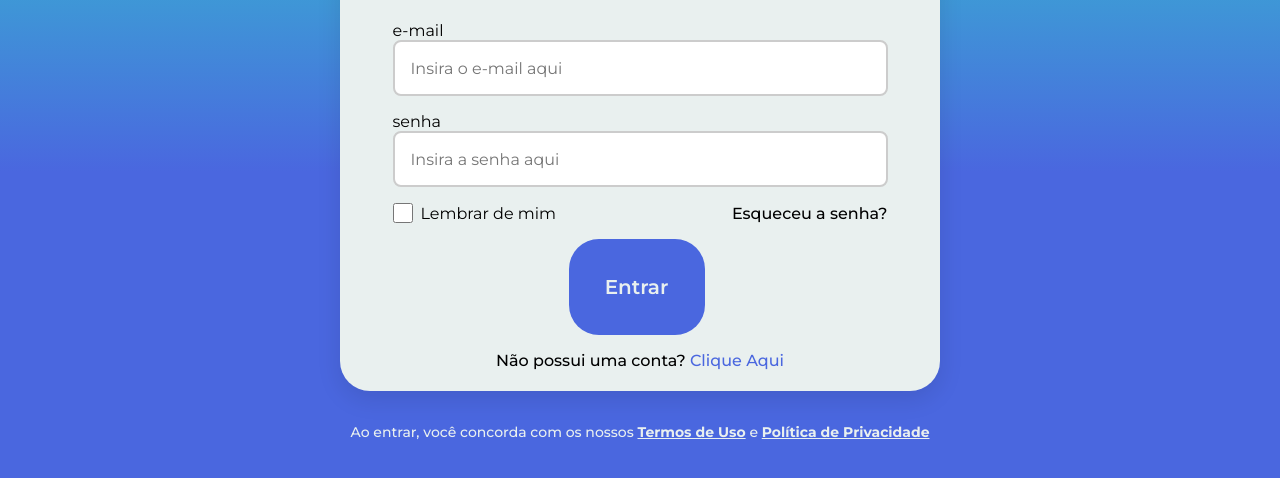
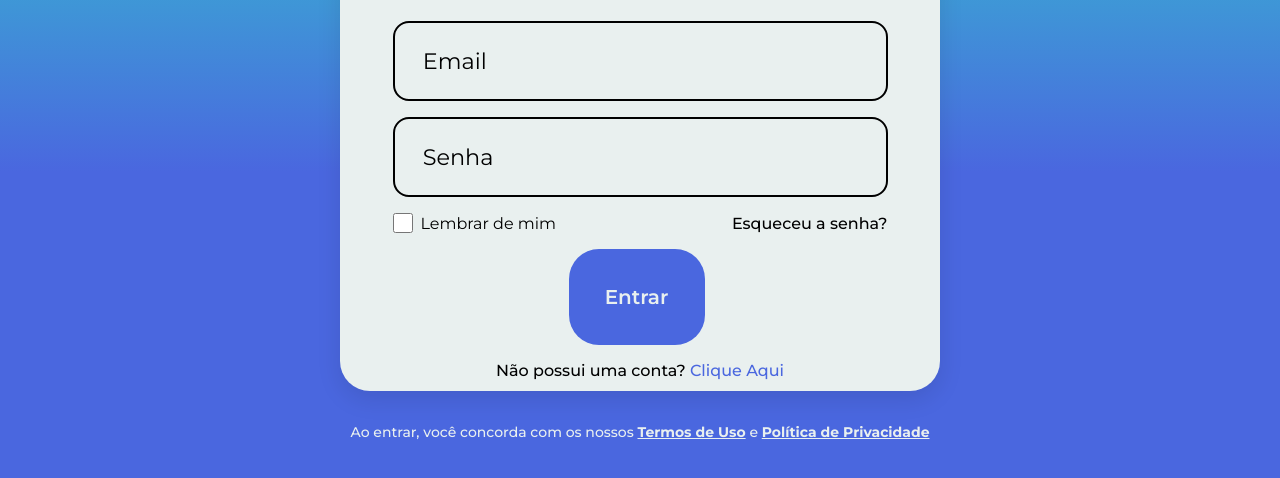
Before and after one commit to Feentzs/projetobibliotecaaa, a plain HTML site: page index.html in a window 1280 px wide. Shown: the part 284-762 px from the top of the page. Drawn offline with Linux system fonts and the light colour scheme.

Commit message:
Mudança tela login

```diff
--- a/css/style.css
+++ b/css/style.css
@@ -37,7 +37,7 @@ body {
 }
 
 .logo {
-  align-self: flex-center;
+  align-self: center;
   margin-bottom: 1rem;
   height: 40px;
 }
@@ -47,38 +47,79 @@ body {
   font-weight: 700;
   margin-bottom: 2rem;
   margin-right: 10rem;
-
 }
 
 .welcome .highlight {
   text-decoration: underline wavy #2FD6CB;
   text-underline-offset: 12%;
-  text-decoration-thickness:11%;
+  text-decoration-thickness: 11%;
 }
 
-
-
-/* ===== Textfields ===== */
-.textfield {
-  width: 495px;
-  margin-bottom: 1rem;
+/* ===== Textfields Material Design ===== */
+.input-contain{
+    position: relative;
+    margin-bottom: 2rem; /* Adiciona espaçamento */
+    width: 495px; /* Largura do seu design */
+    margin-bottom: 1rem;
 }
 
-.textfield input {
-  width: 100%;
-  height: 56px;
-  padding: 0 1rem;
-  border: 2px solid #ccc;
-  border-radius: 8px;
-  font-size: 16px;
-  font-family: "Montserrat", sans-serif;
-  outline: none;
-  transition: border 0.2s ease, box-shadow 0.2s ease;
+/* Input field */
+input{
+    height: 5rem;
+    width: 100%; /* Usa largura total do container */
+    border: 2px solid black;
+    border-radius: 1rem;
+    padding: 0 1.2rem; /* Espaçamento interno */
+    font-size: 1.4rem;
+    background-color: #E9F0EF;
 }
 
-.textfield input:focus {
-  border-color: #4A67DF;
+input:focus{
+    outline: none;
+    border-color: #4A67DF; /* Cor do tutorial */
+}
 
+/* Texto placeholder animado */
+.placeholder-text{
+    position: absolute;
+    top: 0;
+    bottom: 0;
+    left: 0;
+    right: 0;
+    border: 3px solid transparent;
+    background-color: transparent;
+    pointer-events: none; /* Permite clicar no input */
+    display: flex;
+    align-items: center;
+    padding: 0 1.2rem; /* Mesmo padding do input */
+    font-size: 1.4rem;
+}
+
+.text{
+    font-size: 1.4rem;
+    padding: 0 0.5rem;
+    background-color: #E9F0EF;
+    color: black;
+    transform: translate(0);
+    transition: transform 0.15s ease-out,
+                font-size 0.15s ease-out,
+                background-color 0.2s ease-out,
+                color 0.15s ease-out;
+}
+
+/* Efeito quando o input está em foco OU tem valor */
+input:focus + .placeholder-text .text,
+:not(input[value=""]) + .placeholder-text .text {
+    background-color: #E9F0EF;
+    font-size: 1.1rem;
+    color: black;
+    transform: translate(0, -170%);
+}
+
+/* Cor específica para o estado de foco */
+input:focus + .placeholder-text .text {
+    border-color: #4A67DF;
+    color: #4A67DF;
 }
 
 /* ===== Checkbox ===== */
--- a/index.html
+++ b/index.html
@@ -6,15 +6,10 @@
   <title>Login - BiblioTec</title>
   <link rel="icon" href="images/logosemtxt.svg">
   <link rel="stylesheet" href="css/style.css">
-
-  <!-- Fonte Montserrat -->
   <link href="https://fonts.googleapis.com/css2?family=Montserrat:wght@400;500;600;700&display=swap" rel="stylesheet">
-
 </head>
 <body>
-  <!-- Fundo -->
   <div class="login-container">
-    <!-- Card branco -->
     <div class="login-card">
       <img src="images/logo.svg" alt="BiblioTec Logo" class="logo">
 
@@ -24,14 +19,20 @@
       </h1>
 
       <form class="form">
-  <div class="textfield">
-    e-mail
-    <input type="email" required placeholder="Insira o e-mail aqui">
+        <!-- Campo de E-mail corrigido -->
+        <div class="input-contain">
+          <input type="text" id="email" name="email" autocomplete="off" value="">
+          <label class="placeholder-text" for="email" id="placeholder-email">
+             <div class="text">Email</div>
+          </label>
         </div>
 
-  <div class="textfield">
-    senha
-    <input type="password" required placeholder="Insira a senha aqui">
+        <!-- Campo de Senha corrigido -->
+        <div class="input-contain">
+          <input type="password" id="password" name="password" autocomplete="off" value="">
+          <label class="placeholder-text" for="password" id="placeholder-password">
+             <div class="text">Senha</div>
+          </label>
         </div>
 
         <div class="options">
@@ -45,18 +46,19 @@
         <button type="submit" class="enter-btn">Entrar</button>
       </form>
 
-      <!-- Cadastro -->
-      <p class="signup">Não possui uma conta?
+      <p class="signup">
+        Não possui uma conta?
         <a href="#" class="link">Clique Aqui</a>
       </p>
     </div>
 
-    <!-- Rodapé -->
     <p class="terms">
       Ao entrar, você concorda com os nossos
       <a href="#" class="underline">Termos de Uso</a> e
       <a href="#" class="underline">Política de Privacidade</a>
     </p>
   </div>
+
+  <script src="js/main.js"></script>
 </body>
 </html>
--- a/js/main.js
+++ b/js/main.js
@@ -0,0 +1,11 @@
+// Atualiza o atributo 'value' em tempo real para manter a label no topo
+document.addEventListener('DOMContentLoaded', function() {
+    const inputElements = document.querySelectorAll('.input-contain input');
+
+    inputElements.forEach(input => {
+        // Atualiza a cada tecla pressionada
+        input.addEventListener('keyup', () => {
+            input.setAttribute('value', input.value);
+        });
+    });
+});
```
Also changed, not shown: README.md (added). Lines whose indentation alone changed are shown as unchanged.
